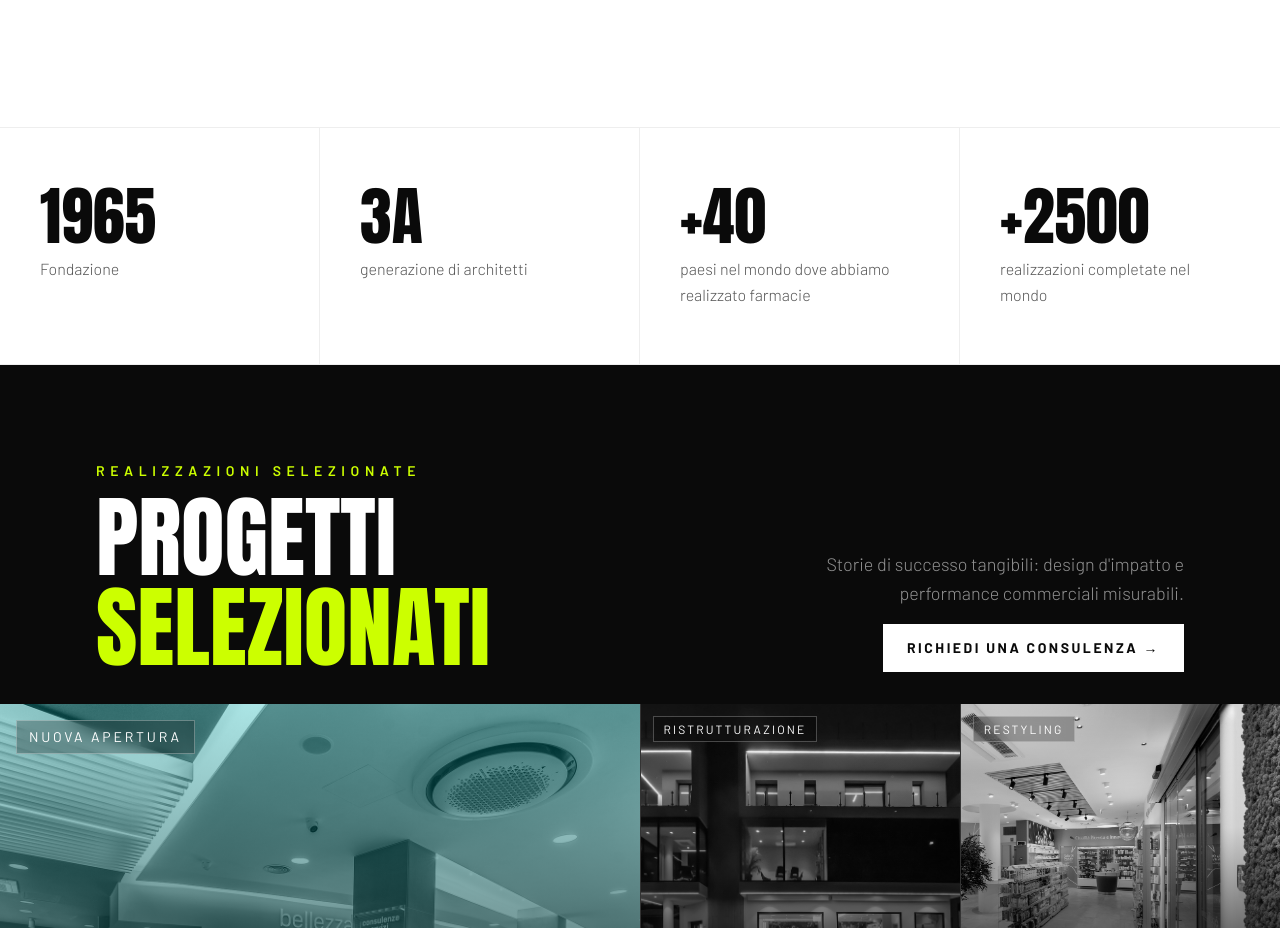
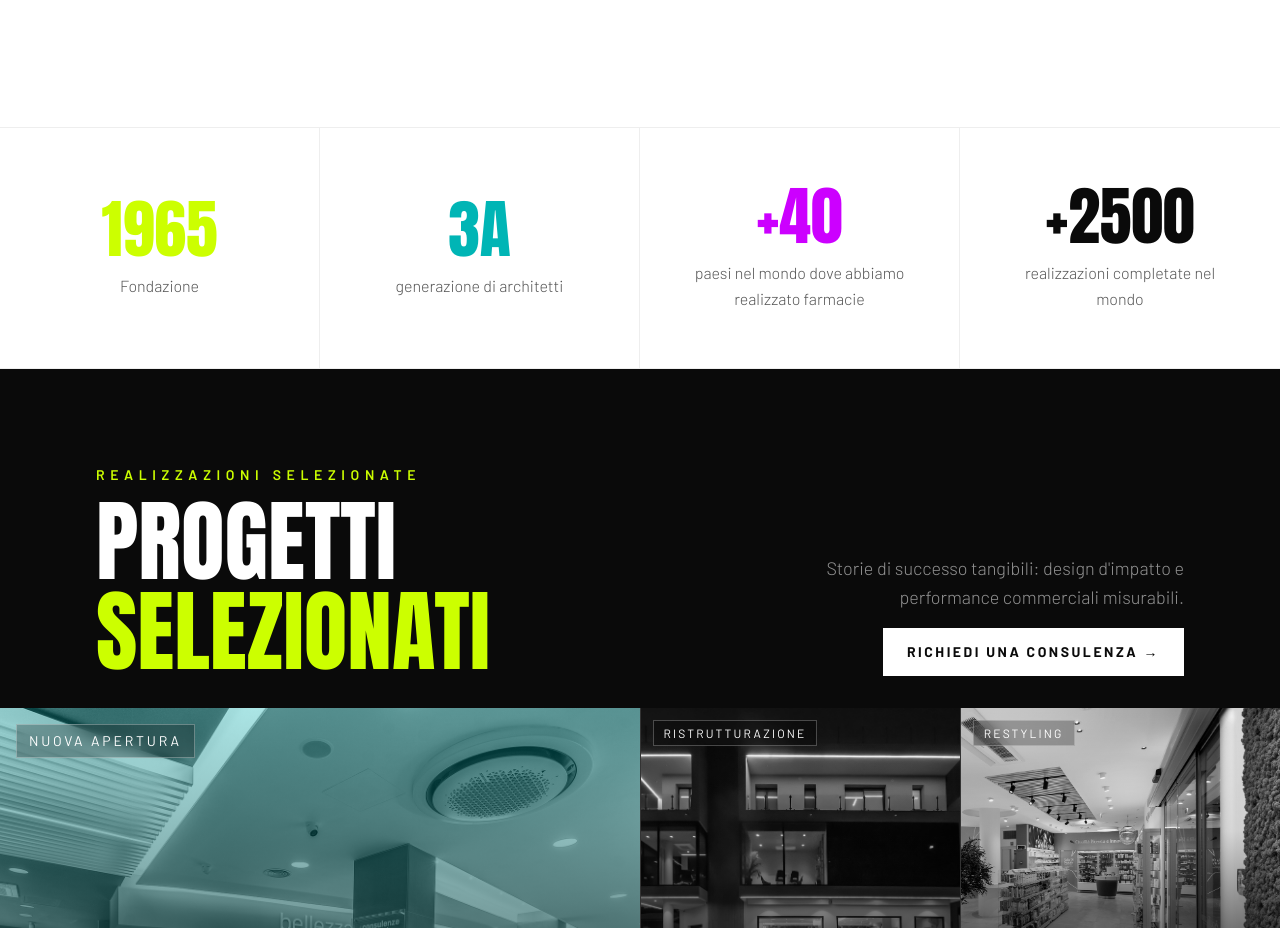
Before and after one commit to damianoconsorti/sartoretto-verna-lp, a React (Vite) app: page / in a window 1280 px wide. Shown: the part 2060-2988 px from the top of the page. Built offline with nearby package versions, Linux system fonts and the light colour scheme.

Commit message:
stats: color and center milestone numbers

```diff
--- a/components/StatsSection.tsx
+++ b/components/StatsSection.tsx
@@ -4,10 +4,10 @@ import { motion } from 'framer-motion';
 const ease = [0.22, 1, 0.36, 1] as const;
 
 const stats = [
-  { value: '1965', unit: '', label: 'Fondazione' },
-  { value: '3A', unit: '', label: 'generazione di architetti' },
-  { value: '+40', unit: '', label: 'paesi nel mondo dove abbiamo realizzato farmacie' },
-  { value: '+2500', unit: '', label: 'realizzazioni completate nel mondo' },
+  { value: '1965', color: '#CCFF00', label: 'Fondazione' },
+  { value: '3A', color: '#00B5B5', label: 'generazione di architetti' },
+  { value: '+40', color: '#CC00FF', label: 'paesi nel mondo dove abbiamo realizzato farmacie' },
+  { value: '+2500', color: '#0a0a0a', label: 'realizzazioni completate nel mondo' },
 ];
 
 export default function StatsSection() {
@@ -22,20 +22,17 @@ export default function StatsSection() {
             whileInView={{ opacity: 1, y: 0 }}
             viewport={{ once: true }}
             transition={{ duration: 0.6, ease, delay: i * 0.08 }}
-            className="px-6 md:px-10 py-10 md:py-14 flex flex-col gap-2"
+            className="min-h-[180px] md:min-h-[220px] px-6 md:px-10 py-10 md:py-14 flex flex-col items-center justify-center gap-3 text-center"
           >
-            <div className="flex items-end gap-1.5 leading-none flex-wrap">
+            <div className="flex items-end justify-center gap-1.5 leading-none flex-wrap">
               <span
-                className="font-display text-[#0a0a0a] uppercase"
-                style={{ fontSize: 'clamp(2.4rem, 5vw, 5.5rem)' }}
+                className="font-display uppercase"
+                style={{ fontSize: 'clamp(2.6rem, 5vw, 5.6rem)', color: s.color }}
               >
                 {s.value}
               </span>
-              <span className="text-[#999] font-display text-xl mb-1 uppercase tracking-wide">
-                {s.unit}
-              </span>
             </div>
-            <p className="text-[#555] text-sm md:text-base font-sans font-light leading-relaxed">
+            <p className="text-[#555] text-sm md:text-base font-sans font-light leading-relaxed max-w-[24ch]">
               {s.label}
             </p>
           </motion.div>
```
